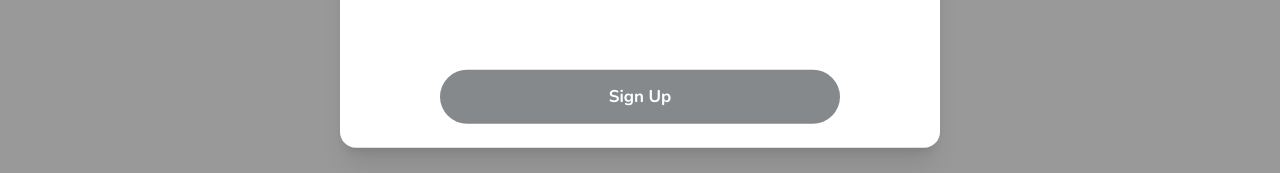
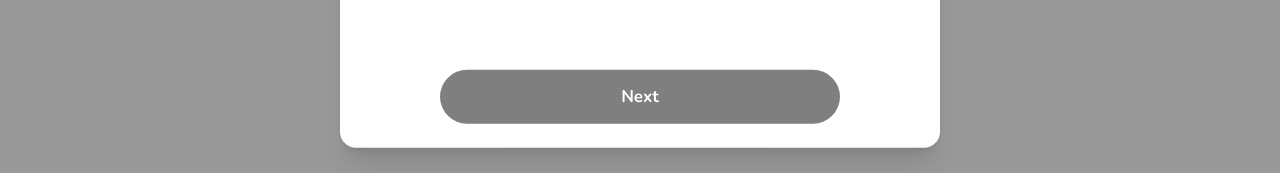
Before and after one commit to EdWIN1021/twitter-x-clone, a React (Vite) app: page / in a window 1280 px wide. Both pictures are taken after a click on the button "Create account". Shown: the part 565-738 px from the top of the page. Built offline with nearby package versions, Linux system fonts and the light colour scheme.

Commit message:
feat: add Stepper

```diff
--- a/package.json
+++ b/package.json
@@ -12,6 +12,7 @@
   "dependencies": {
     "@heroicons/react": "^2.0.18",
     "clsx": "^2.0.0",
+    "firebase": "^10.6.0",
     "react": "^18.2.0",
     "react-dom": "^18.2.0",
     "react-router-dom": "^6.20.0"
--- a/src/components/Modal.tsx
+++ b/src/components/Modal.tsx
@@ -19,10 +19,12 @@ const Modal = ({
           <Overlay toggle={toggle} />
 
           <div className="bg-white w-[600px] p-4 rounded-2xl shadow-xl justify-center absolute top-1/2 left-1/2 -translate-x-1/2 -translate-y-1/2 ">
+
             <XMarkIcon
               onClick={() => toggle(false)}
               className="w-[20px] h-[20px]  left-[3%] top-[3%] cursor-pointer"
             />
+
             {children}
           </div>
         </div>
--- /dev/null
+++ b/src/components/PasswordForm.tsx
@@ -0,0 +1,32 @@
+import React, { useState } from "react";
+import TextInput from "./TextInput";
+
+const PasswordForm = () => {
+  const [password, setPassword] = useState("");
+
+  return (
+    <div className="flex flex-col max-w-[400px] mx-auto">
+      <h2 className="text-[31px] font-bold ">You'll need a password</h2>
+      <p className="text-[rgb(83,100,113)] text-[14px] mb-7">
+        Make sure it's 8 characters or more.
+      </p>
+
+      <TextInput
+        label="password"
+        id="password"
+        value={password}
+        onChange={(e) => setPassword(e.target.value)}
+        type="password"
+      />
+
+      <button
+        className={`text-white text-[17px] font-bold bg-[rgba(0,0,0,0.5)] mt-[355px] rounded-full py-3.5  mb-2 w-full cursor-pointer`}
+        type="submit"
+      >
+        Next
+      </button>
+    </div>
+  );
+};
+
+export default PasswordForm;
--- a/src/components/SignInOrUp.tsx
+++ b/src/components/SignInOrUp.tsx
@@ -1,6 +1,8 @@
-import SignUp from "./SignUp";
+import SignUpForm from "./SignUpForm";
 import Modal from "./Modal";
 import { useState } from "react";
+import PasswordForm from "./PasswordForm";
+import Stepper, { Step } from "./Stepper";
 
 const SignInOrUp = () => {
   const [open, toggle] = useState(false);
@@ -88,7 +90,15 @@ const SignInOrUp = () => {
         </div>
       </div>
       <Modal open={open} toggle={toggle}>
-        <SignUp />
+        <Stepper>
+          <Step index={1}>
+            <SignUpForm />
+          </Step>
+
+          <Step index={2}>
+            <PasswordForm />
+          </Step>
+        </Stepper>
       </Modal>
     </>
   );
--- a/src/components/SignUp.tsx
+++ b/src/components/SignUpForm.tsx
@@ -1,20 +1,34 @@
+import { useMemo, useState, useContext } from "react";
+
+import TextInput from "./TextInput";
 import DropDown from "./DropDown";
+import { StepperContext } from "./Stepper";
 import { monthData, dayData, yearData } from "../constants";
-import TextInput from "./TextInput";
-import { useMemo, useState } from "react";
-import clsx from "clsx";
 
-const SignUp = () => {
+const SignUpForm = () => {
   const [email, setEmail] = useState("");
   const [name, setName] = useState("");
   const [year, setYear] = useState("");
   const [day, setDay] = useState("");
   const [month, setMonth] = useState("");
 
+  const { nextStep } = useContext(StepperContext);
+
   const isDisabled = useMemo(
-    () => year && day && month && name && email,
+    () => !year || !day || !month || !name || !email,
     [year, day, month, email, name]
   );
+
+  const handleOnClick = () => {
+    // const birthday = new Date(
+    //   Number(year),
+    //   monthData.indexOf("January") + 1,
+    //   Number(day)
+    // );
+    // signUp(name, email, birthday);
+
+    nextStep();
+  };
 
   return (
     <div className="flex flex-col max-w-[400px] mx-auto">
@@ -24,7 +38,7 @@ const SignUp = () => {
         <TextInput
           label="Name"
           value={name}
-          id={name}
+          id="name"
           type="text"
           onChange={(e) => setName(e.target.value)}
         />
@@ -32,7 +46,7 @@ const SignUp = () => {
         <TextInput
           label="Email"
           value={email}
-          id={email}
+          id="email"
           type="email"
           onChange={(e) => setEmail(e.target.value)}
         />
@@ -69,17 +83,17 @@ const SignUp = () => {
       </div>
 
       <button
-        className={clsx(
-          "text-white text-[17px] font-bold bg-[rgba(15,20,25,0.5)] rounded-full py-3.5 mt-20 mb-2 w-full",
-          {
-            "bg-[rgba(15,20,25,1)]": isDisabled,
-          }
-        )}
+        onClick={handleOnClick}
+        disabled={isDisabled}
+        className={`text-white text-[17px] font-bold ${
+          isDisabled ? "bg-[rgba(0,0,0,0.5)]" : "bg-[rgba(15,20,25,1)]"
+        }  rounded-full py-3.5 mt-20 mb-2 w-full cursor-pointer`}
+        type="submit"
       >
-        Sign Up
+        Next
       </button>
     </div>
   );
 };
 
-export default SignUp;
+export default SignUpForm;
--- /dev/null
+++ b/src/components/Stepper.tsx
@@ -0,0 +1,41 @@
+import React, { useState, createContext, useContext } from "react";
+
+export const StepperContext = createContext({
+  activeStep: 1,
+  nextStep: () => {},
+  prevStep: () => {},
+});
+
+interface ValueProps {
+  activeStep: number;
+  nextStep: () => void;
+  prevStep: () => void;
+}
+
+const Stepper: React.FC<{ children: React.ReactNode }> = ({ children }) => {
+  const [activeStep, setActiveStep] = useState(1);
+
+  const nextStep = () => setActiveStep((step) => step + 1);
+  const prevStep = () => setActiveStep((step) => step - 1);
+
+  const value: ValueProps = {
+    activeStep,
+    nextStep,
+    prevStep,
+  };
+
+  return (
+    <StepperContext.Provider value={value}>{children}</StepperContext.Provider>
+  );
+};
+
+export const Step: React.FC<{ children: React.ReactNode; index: number }> = ({
+  children,
+  index,
+}) => {
+  const { activeStep } = useContext(StepperContext);
+
+  return <>{activeStep === index && <div>{children}</div>}</>;
+};
+
+export default Stepper;
--- /dev/null
+++ b/src/contexts/AuthContext.tsx
@@ -0,0 +1,50 @@
+import { ReactNode, createContext, FC, useEffect } from "react";
+
+// import { getAuth, createUserWithEmailAndPassword } from "firebase/auth";
+
+// const auth = getAuth();
+
+// interface CustomError extends Error {
+//   message: string;
+// }
+
+interface AuthContextProps {
+  signUp: (email: string, name: string, birthday: Date) => void;
+  //   signIn: (email: string, password: string) => void;
+  //   signOut: () => void;
+  //   currentUser: null | undefined;
+}
+
+export const AuthContext = createContext<AuthContextProps>({
+  signUp: () => {},
+  //   signIn: () => {},
+  //   signOut: () => {},
+  //   currentUser: null,
+});
+
+const AuthProvider: FC<{ children: ReactNode }> = ({ children }) => {
+  //   const [currentUser, setCurrentUser] = useState<User | null | undefined>(null);
+
+  useEffect(() => {}, []);
+
+  const signUp = async (email: string, name: string, birthday: Date) => {
+    console.log(email, name, birthday);
+  };
+
+  //   const signIn = async (email: string, password: string) => {};
+
+  //   const signOut = async () => {};
+
+  const contextValue: AuthContextProps = {
+    signUp,
+    // signIn,
+    // signOut,
+    // currentUser,
+  };
+
+  return (
+    <AuthContext.Provider value={contextValue}>{children}</AuthContext.Provider>
+  );
+};
+
+export default AuthProvider;
--- /dev/null
+++ b/src/firebase.ts
@@ -0,0 +1,14 @@
+import { initializeApp } from "firebase/app";
+import { getAuth } from "firebase/auth";
+
+const firebaseConfig = {
+  apiKey: process.env.apiKey,
+  authDomain: process.env.authDomain,
+  projectId: process.env.projectId,
+  storageBucket: process.env.storageBucket,
+  messagingSenderId: process.env.messagingSenderId,
+  appId: process.env.appId,
+};
+
+const app = initializeApp(firebaseConfig);
+export const auth = getAuth(app);
```
Also changed, not shown: src/main.tsx (+4 -3 lines), 2 other files (tests, documents, lock files or other folders).
